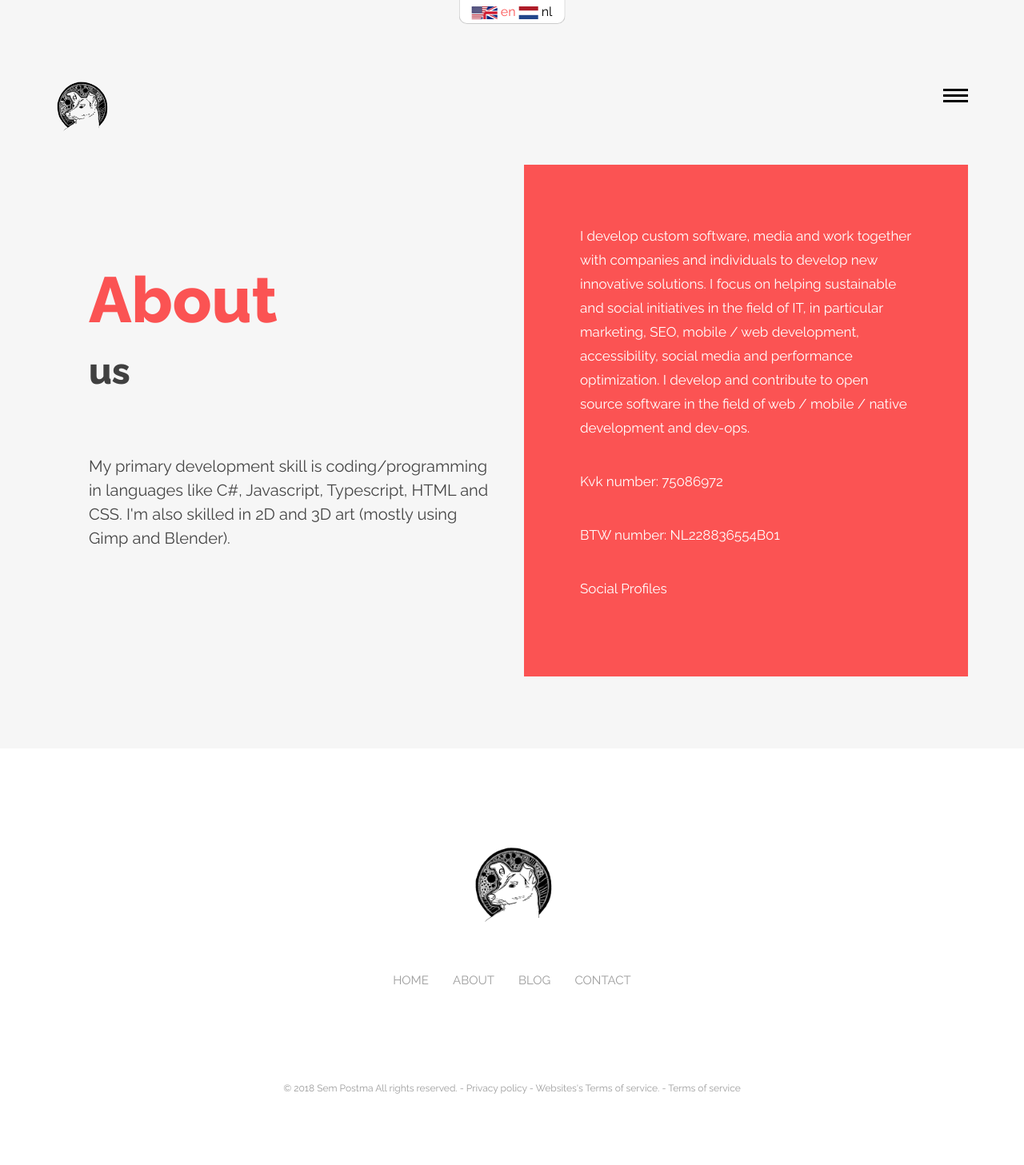
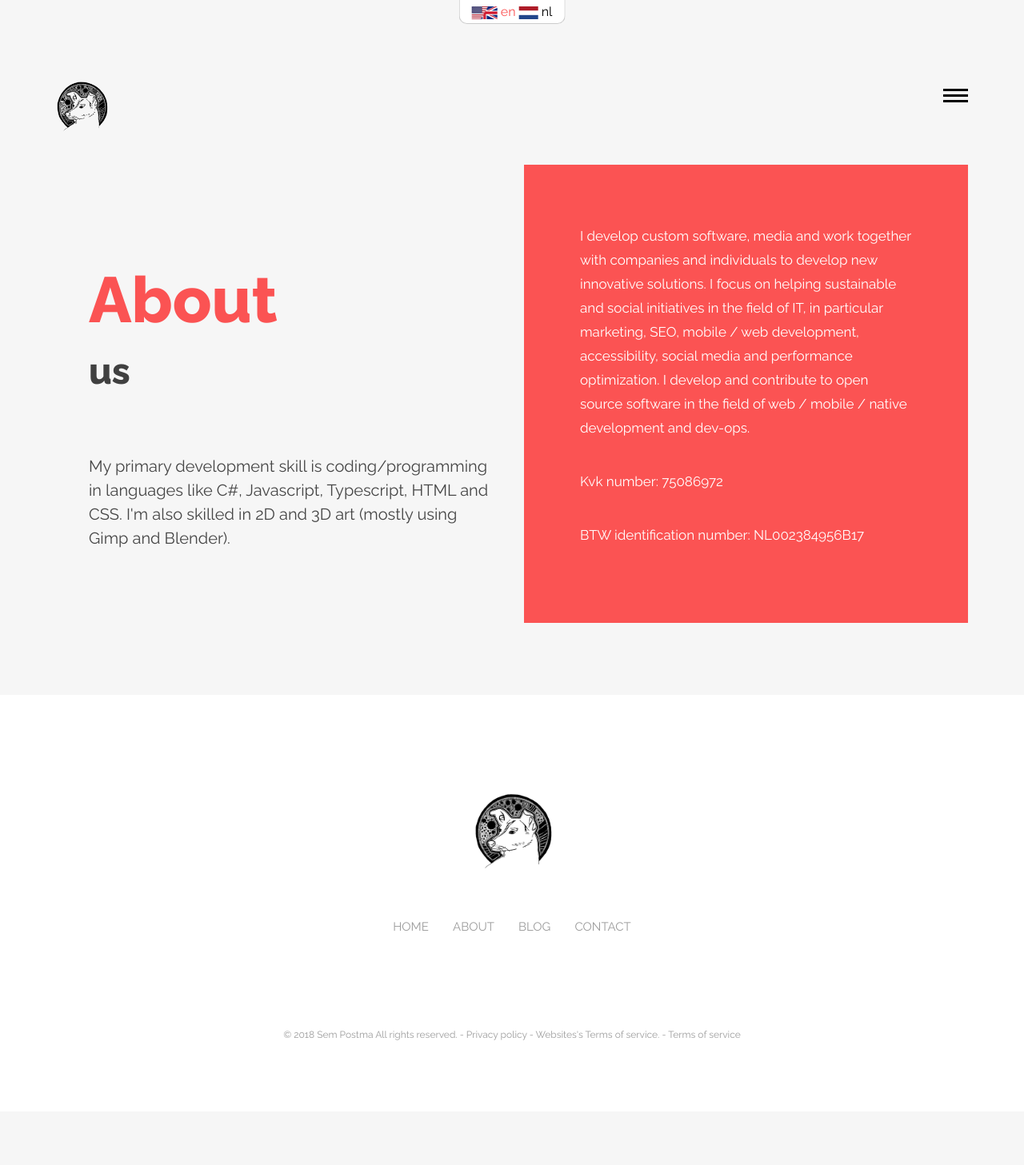
Before and after one commit to LesterGallagher/LesterGallagher.github.io, a Jekyll site: the page built from about.md, in a window 1280 px wide. Shown: the whole page at 80% size. Built offline with Jekyll 4.4.1, drawn with Linux system fonts in a browser that asks for light colours; after the commit the page ends 1390 px from its top, so only the background shows below that.

Commit message:
Update from Forestry.io Sem Postma updated about.md

```diff
--- a/about.md
+++ b/about.md
@@ -8,8 +8,8 @@ description: My primary development skill is coding/programming in languages lik
   using Gimp and Blender).
 ref: about
 lang: en
+
 ---
-
 I develop custom software, media and work together with companies and individuals to develop new innovative solutions.
 I focus on helping sustainable and social initiatives in the field of IT, in particular marketing,
 SEO, mobile / web development, accessibility, social media and performance optimization.
@@ -17,6 +17,4 @@ I develop and contribute to open source software in the field of web / mobile /
 
 Kvk number: 75086972
 
-BTW number: NL228836554B01
-
-[Social Profiles](/social-profiles)
+BTW identification number: NL002384956B17
```
